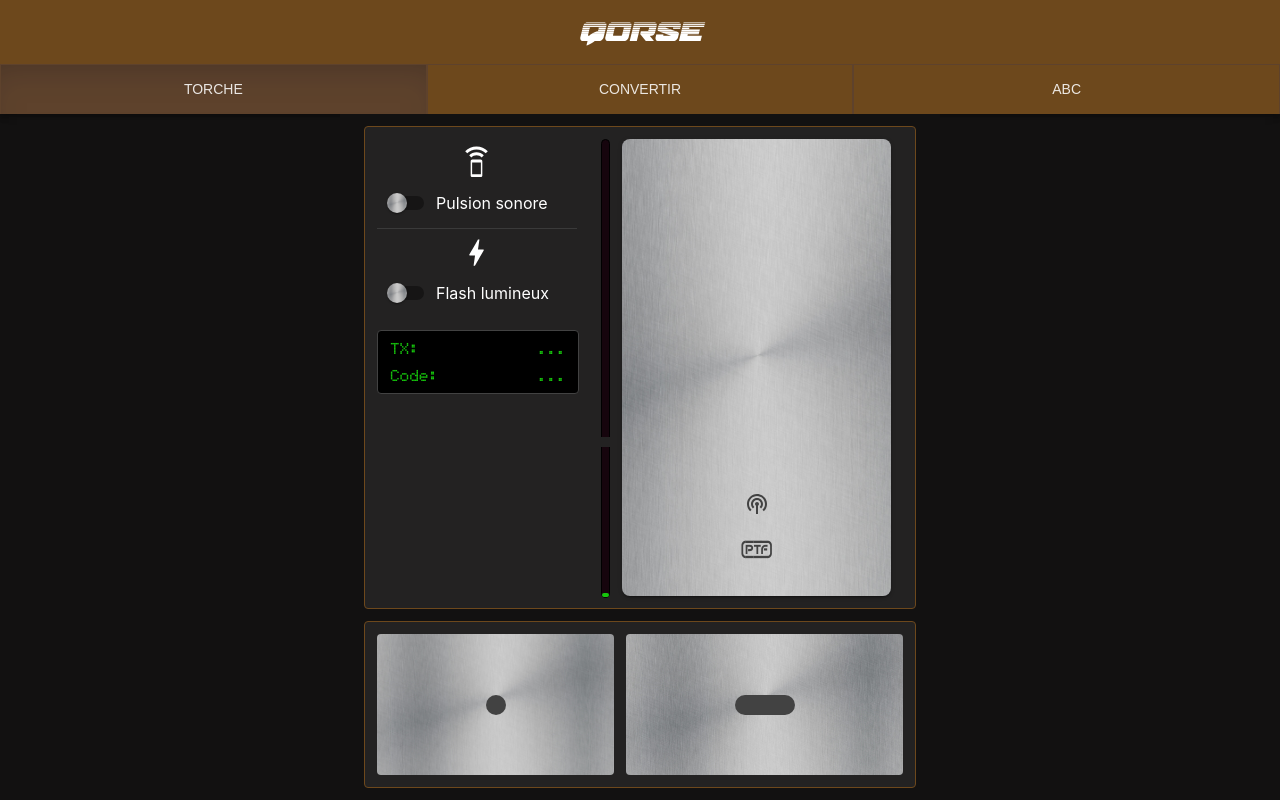
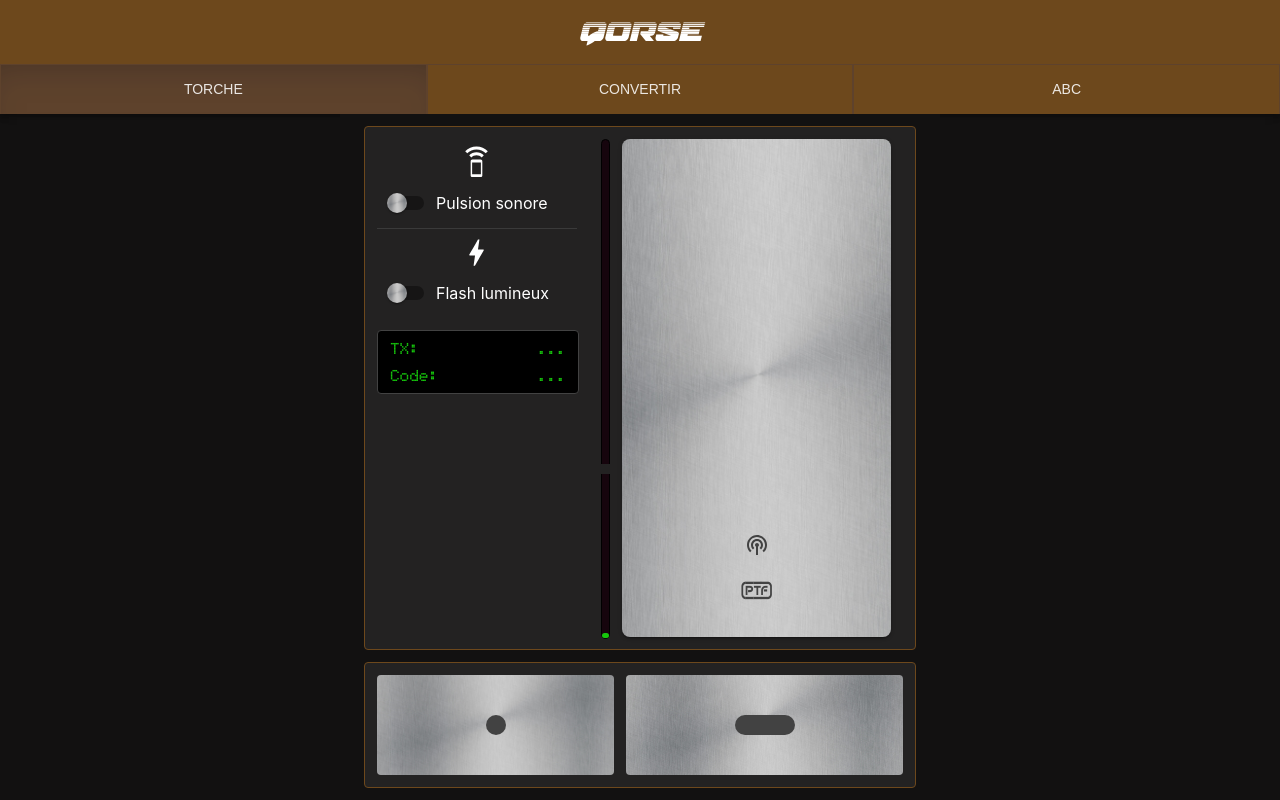
Before and after one commit to BenoitEirik/Qorse, a React (Create React App) app: page / in a window 1280 px wide. Built offline with nearby package versions, Linux system fonts and the light colour scheme.

Commit message:
Reformat layout for Torch page

```diff
--- a/src/tabs/Torch.js
+++ b/src/tabs/Torch.js
@@ -58,6 +58,7 @@ function Torch() {
     >
       <Box
         sx={{
+          flexGrow: '1',
           mt: '12px',
           p: '12px',
           display: 'flex',
@@ -68,7 +69,6 @@ function Torch() {
           borderRadius: '4px',
           borderColor: 'primary.main'
         }}
-        className='basis-8/12 border-1 rounded-lg '
       >
         <Box
           sx={{
@@ -245,14 +245,15 @@ function Torch() {
 
       <Box
         sx={{
+          flexGrow: '1',
           mb: '12px',
           p: '12px',
+          maxHeight: '100px',
           bgcolor: 'background.paper',
           border: '1px solid',
           borderRadius: '4px',
           borderColor: 'primary.main'
         }}
-        className='mb-3 p-3 grow border-1 rounded-lg'
       >
         <Box
           sx={{
```
